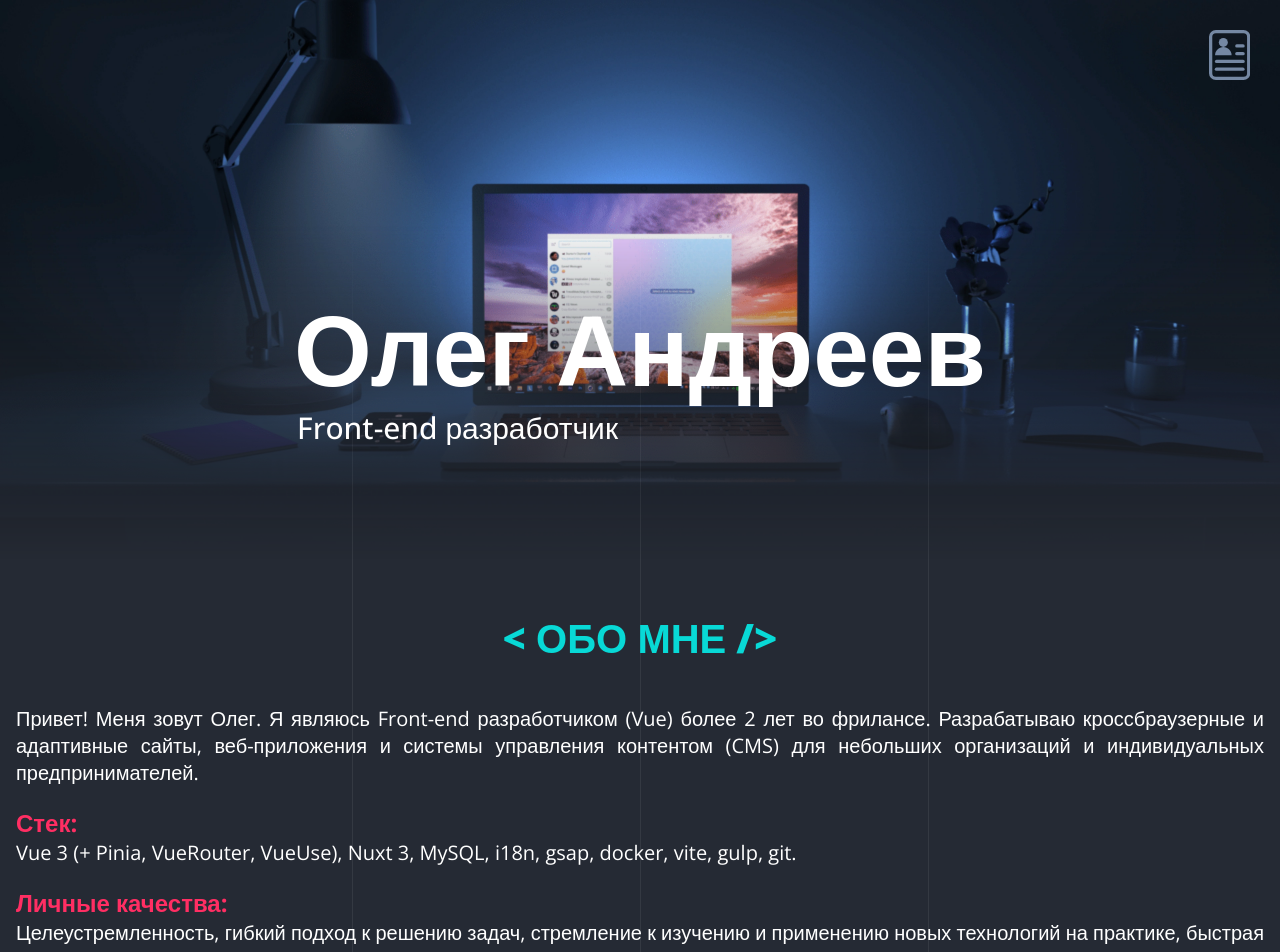
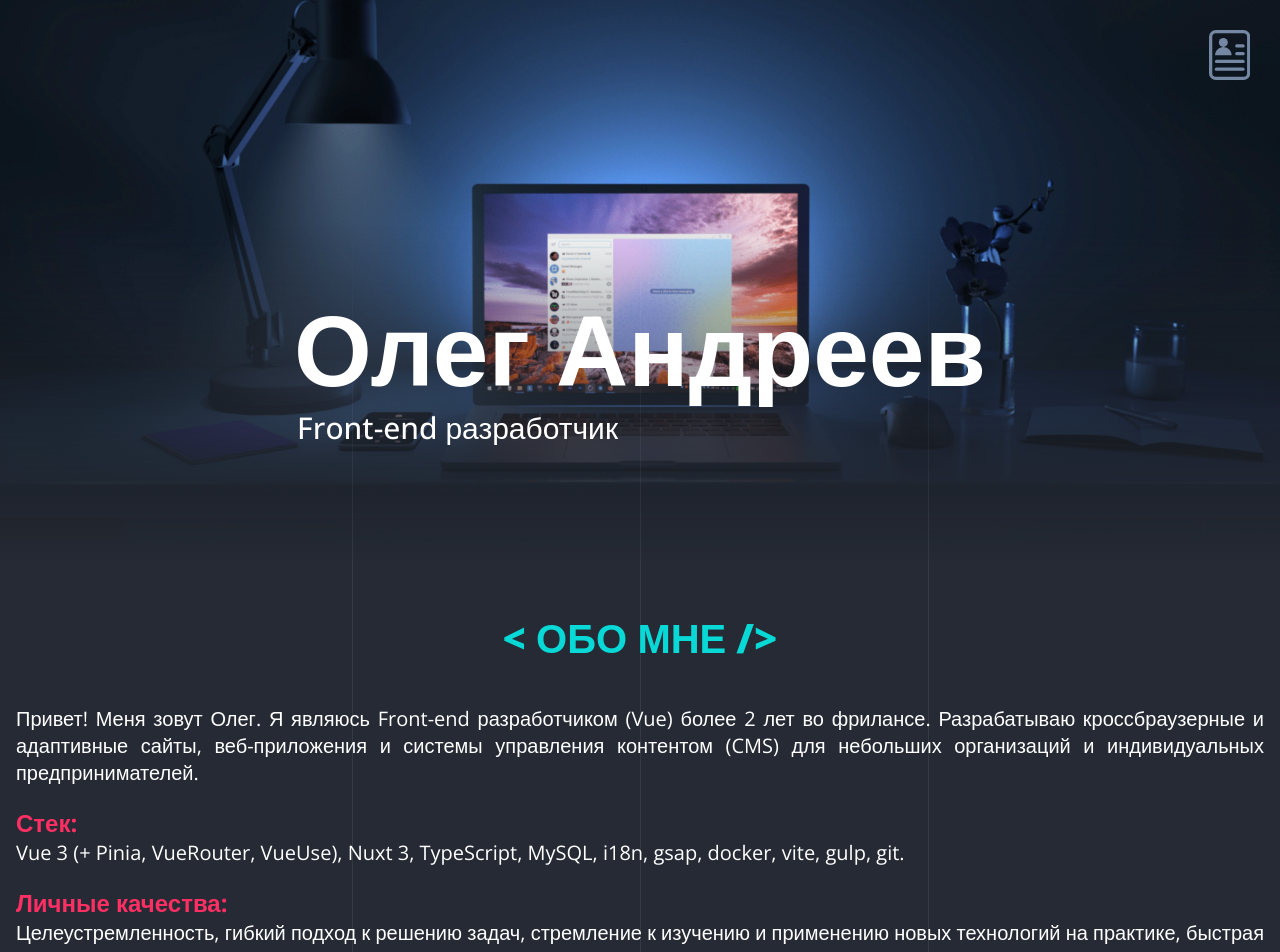
Before and after one commit to FermataSoft/oleg-andreev-portfolio, a Nuxt app: page / in a window 1280 px wide. Shown: the top 952 px of the page. Built offline with nearby package versions, Linux system fonts and the light colour scheme.

Commit message:
Update the stack section

```diff
--- a/components/Section/About.vue
+++ b/components/Section/About.vue
@@ -12,7 +12,7 @@
       </p>
       <h3>Стек:</h3>
       <p>
-        Vue 3 (+ Pinia, VueRouter, VueUse), Nuxt 3, MySQL, i18n, gsap, docker,
+        Vue 3 (+ Pinia, VueRouter, VueUse), Nuxt 3, TypeScript, MySQL, i18n, gsap, docker,
         vite, gulp, git.
       </p>
       <h3>Личные качества:</h3>
```
